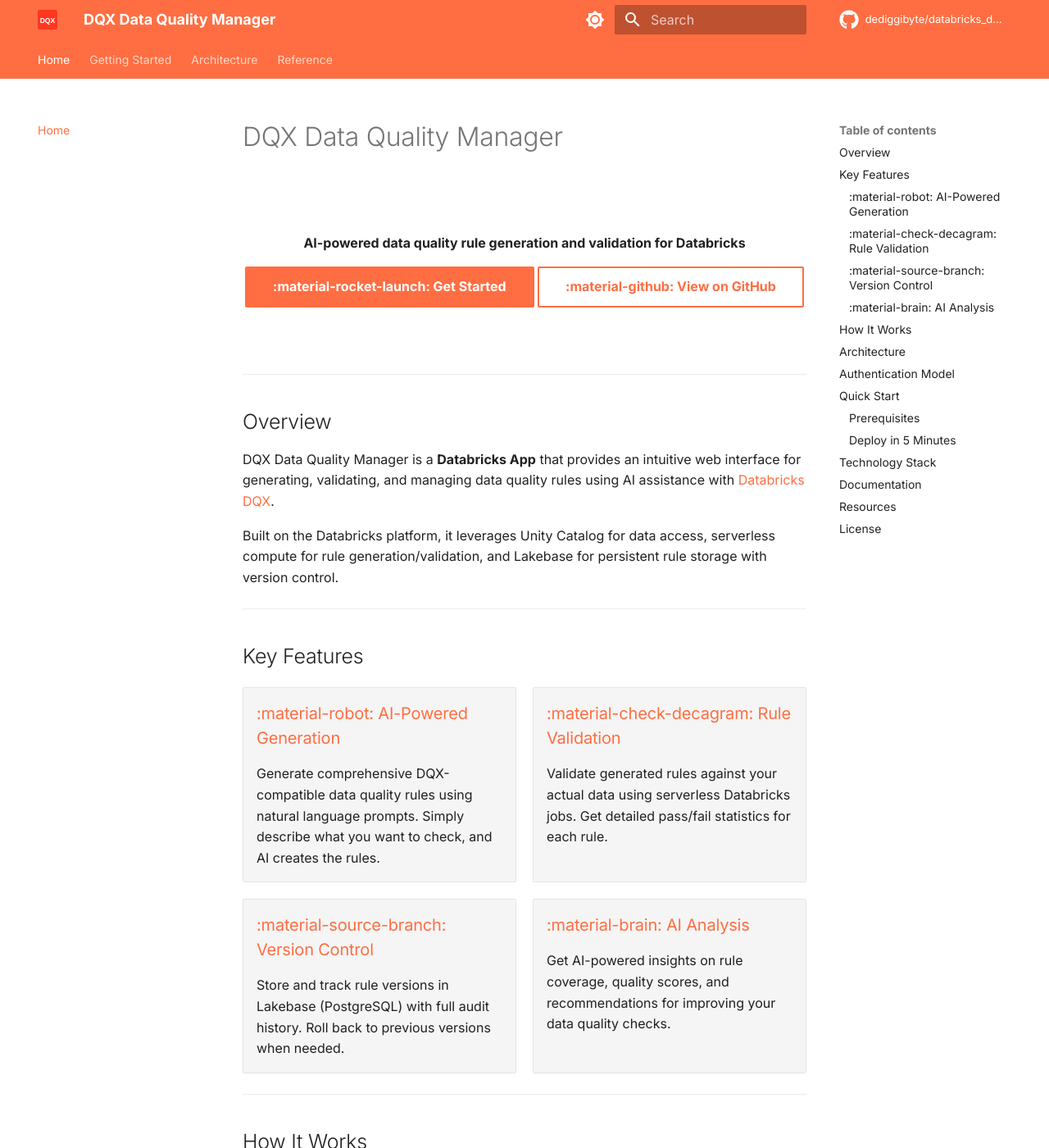
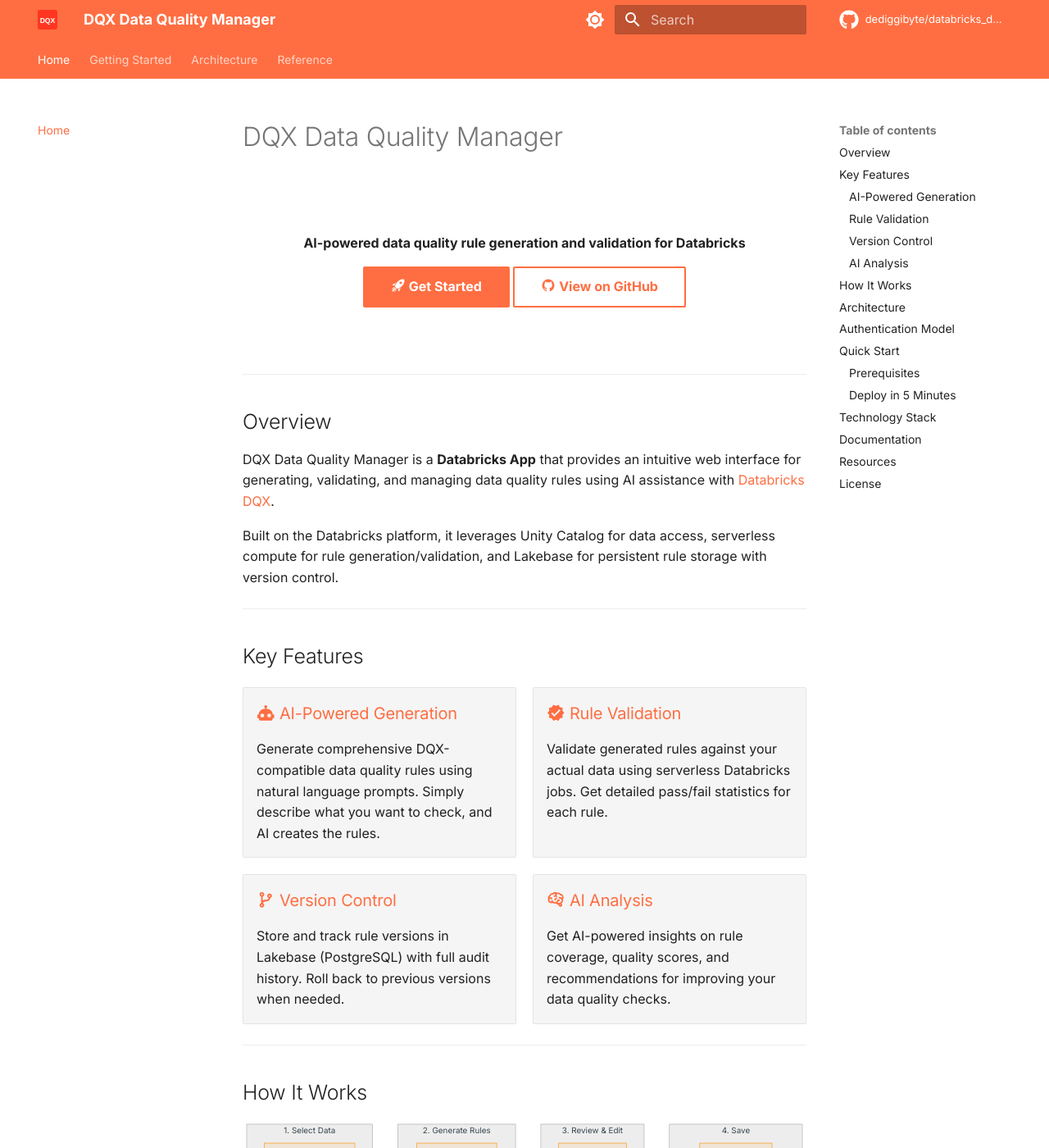
Before and after one commit to dediggibyte/databricks_dqx_agent, an MkDocs documentation site: the page built from docs/index.md, in a window 1280 px wide and 1400 px high. Shown: the whole window at 82% size. Built offline with MkDocs 1.6.1 and Material for MkDocs 9.7.7, drawn with Linux system fonts in a browser that asks for light colours; comment, search, counter and statistics services are not loaded; some of the changed text lies outside the part shown.

Commit message:
Fix: Add emoji extension for Material icons
The !!python/name: tags are required for MkDocs Material to render
icons like :material-robot: - IDE warnings are false positives.

🤖 Generated with [Claude Code](https://claude.com/claude-code)

Co-Authored-By: Claude Opus 4.5 <noreply@anthropic.com>

```diff
--- a/mkdocs.yml
+++ b/mkdocs.yml
@@ -64,6 +64,9 @@ markdown_extensions:
   - toc:
       permalink: true
   - pymdownx.details
+  - pymdownx.emoji:
+      emoji_index: !!python/name:material.extensions.emoji.twemoji
+      emoji_generator: !!python/name:material.extensions.emoji.to_svg
   - pymdownx.highlight:
       anchor_linenums: true
   - pymdownx.inlinehilite
@@ -71,6 +74,7 @@ markdown_extensions:
       custom_fences:
         - name: mermaid
           class: mermaid
+          format: !!python/name:pymdownx.superfences.fence_code_format
   - pymdownx.tabbed:
       alternate_style: true
   - pymdownx.tasklist:
```
